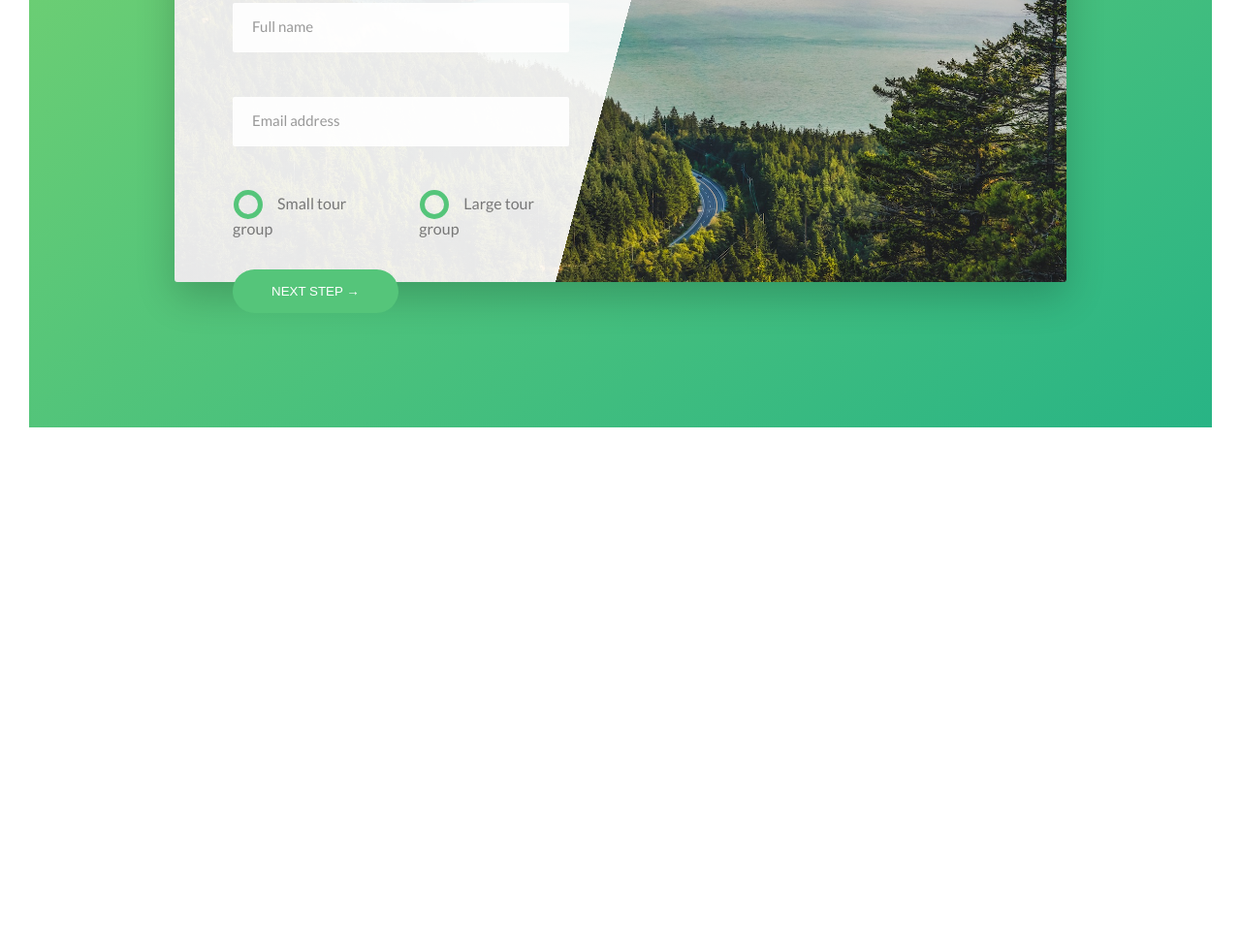
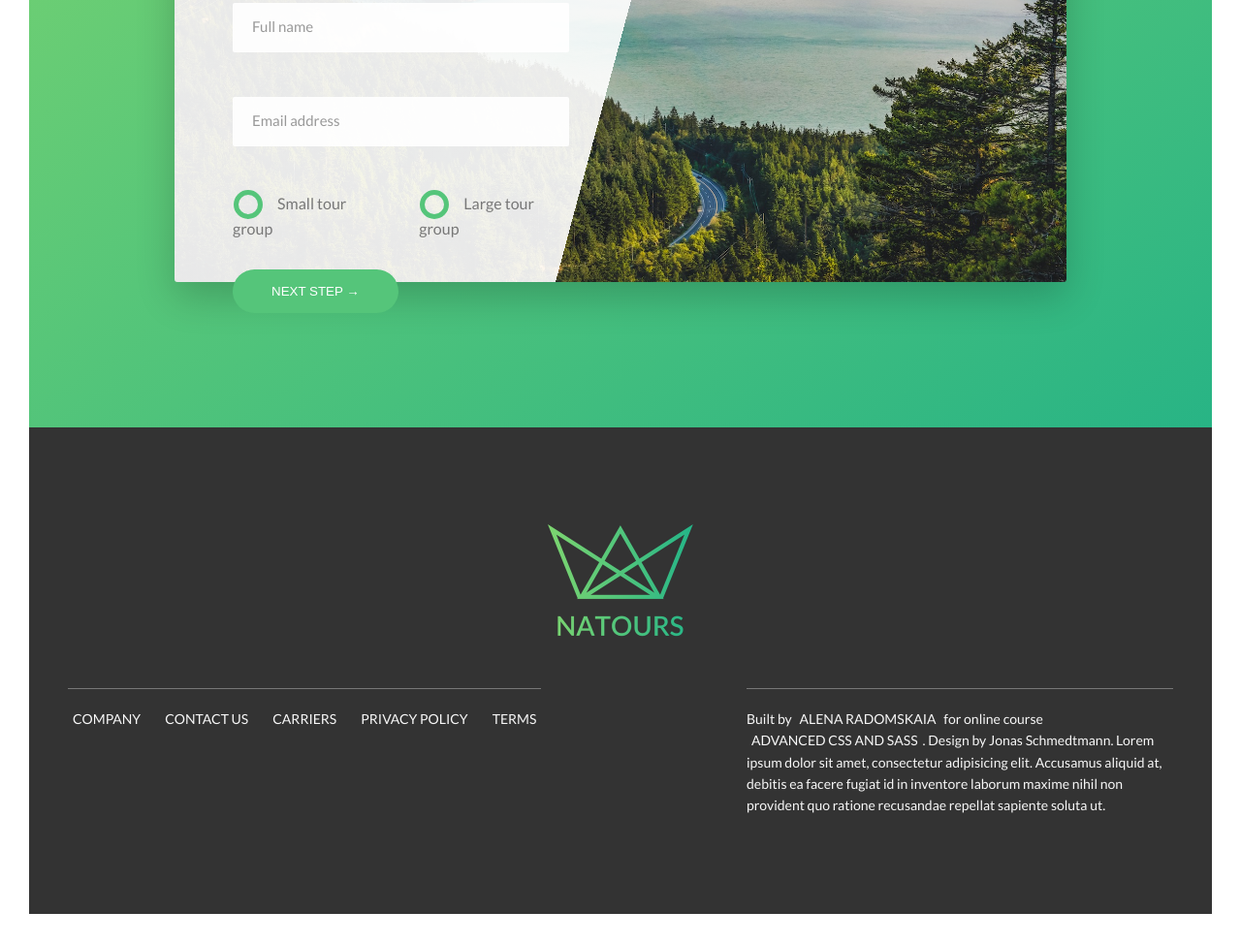
Before and after one commit to radomskaia/natours, a website: page index.html in a window 1280 px wide. Shown: the part 4776-5749 px from the top of the page at 97% size. Before the commit the page ends 5247 px from the top, so only its background shows below. Drawn offline with Linux system fonts and the light colour scheme.

Commit message:
Make "footer"

```diff
--- a/assets/sass/abstracts/_variables.scss
+++ b/assets/sass/abstracts/_variables.scss
@@ -10,6 +10,7 @@ $color-tertiary-dark: #5643fa;
 
 $color-gray-light-1: #f7f7f7;
 $color-gray-light-2: #eee;
+$color-gray: #333;
 $color-gray-dark: #777;
 $color-gray-dark-2: #999;
 $color-white: #fff;
--- a/assets/sass/layout/_footer.scss
+++ b/assets/sass/layout/_footer.scss
@@ -2,3 +2,59 @@
 @import "../abstracts/mixins";
 @import "../abstracts/placeholders";
 @import "../abstracts/variables";
+
+.footer {
+  background-color: $color-gray;
+  padding: 10rem 0;
+  color: $color-gray-light-1;
+  font-size: 1.4rem;
+
+  &__container {
+    max-width: $max-width;
+    margin: 0 auto;
+    @include grid;
+    row-gap: 5rem;
+  }
+
+  &__logo {
+    grid-column: 1/-1;
+    width: 15rem;
+  }
+
+  &__nav {
+    justify-self: start;
+    list-style: none;
+    display: flex;
+    gap: 1.5rem;
+    padding-top: 2rem;
+    border-top: 1px solid $color-gray-dark;
+
+  }
+
+  &__link {
+    &:link,
+    &:visited {
+      text-decoration: none;
+      color: inherit;
+      text-transform: uppercase;
+      transition: all 0.2s;
+      display: inline-block;
+      padding: 0 0.5rem;
+      background-color: $color-gray;
+    }
+
+    &:hover,
+    &:active {
+      color: $color-primary-light;
+      box-shadow: 0 1rem 2rem rgba($color-black, 0.4);
+      transform: scale(1.2) rotate(5deg);
+
+    }
+  }
+
+  &__copyright {
+    margin-left: 10rem;
+    padding-top: 2rem;
+    border-top: 1px solid $color-gray-dark;
+  }
+}
--- a/index.html
+++ b/index.html
@@ -262,9 +262,28 @@
             </div>
         </div>
     </section>
-
-
 </main>
+<footer class="footer">
+    <div class="footer__container">
+        <img src="assets/img/logo-green-2x.png" alt="Full logo" class="footer__logo">
+        <ul class="footer__nav">
+            <li class="footer__item"><a class="footer__link" href="#">Company</a></li>
+            <li class="footer__item"><a class="footer__link" href="#">Contact us</a></li>
+            <li class="footer__item"><a class="footer__link" href="#">Carriers</a></li>
+            <li class="footer__item"><a class="footer__link" href="#">Privacy policy</a></li>
+            <li class="footer__item"><a class="footer__link" href="#">Terms</a></li>
+        </ul>
+        <p class="footer__copyright">
+            Built by
+            <a href="#" class="footer__link">Alena Radomskaia</a>
+            for online course <br>
+            <a href="#" class="footer__link">Advanced CSS and Sass</a>.
+            Design by Jonas Schmedtmann. Lorem ipsum dolor sit amet, consectetur adipisicing elit. Accusamus aliquid
+            at, debitis ea facere fugiat id in inventore laborum maxime nihil non provident quo ratione recusandae
+            repellat sapiente soluta ut.
+        </p>
+    </div>
+</footer>
 
 </body>
 </html>
```
Also changed, not shown: assets/css/main.css, 1 other file.
